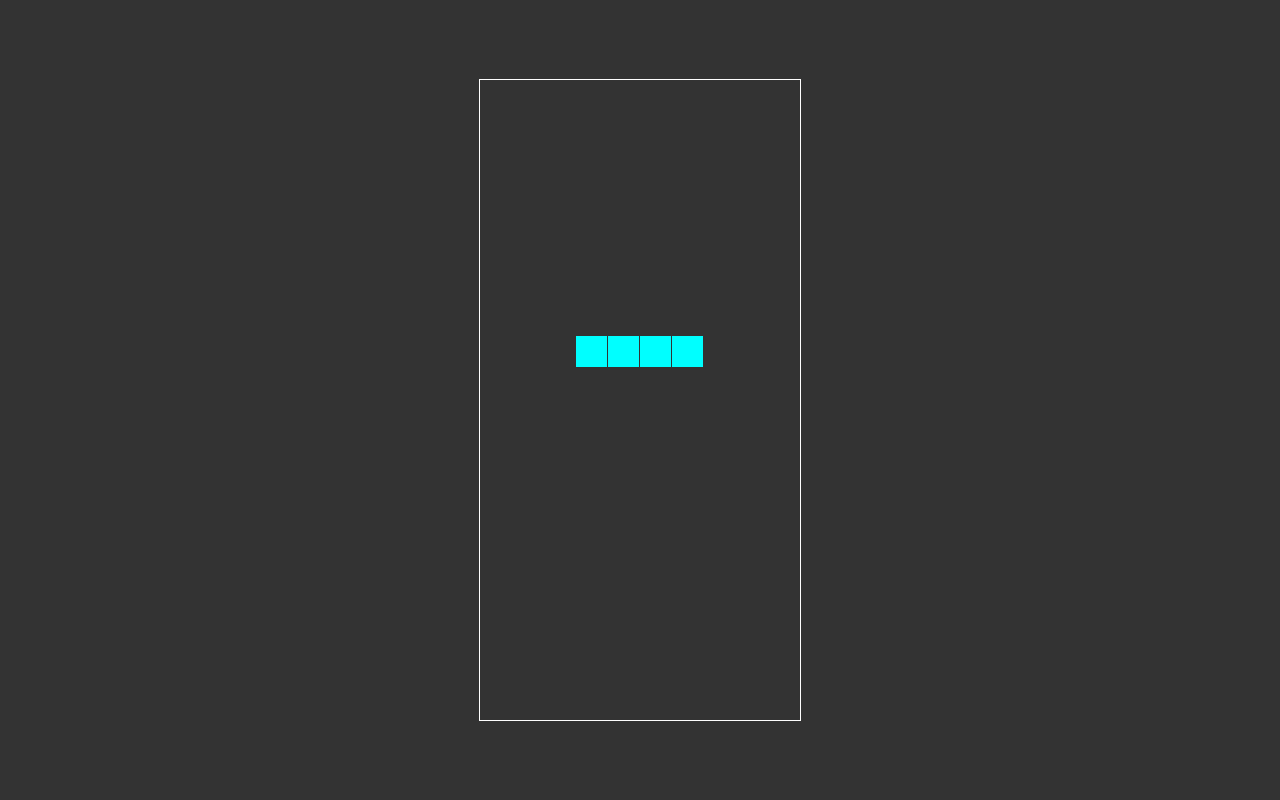
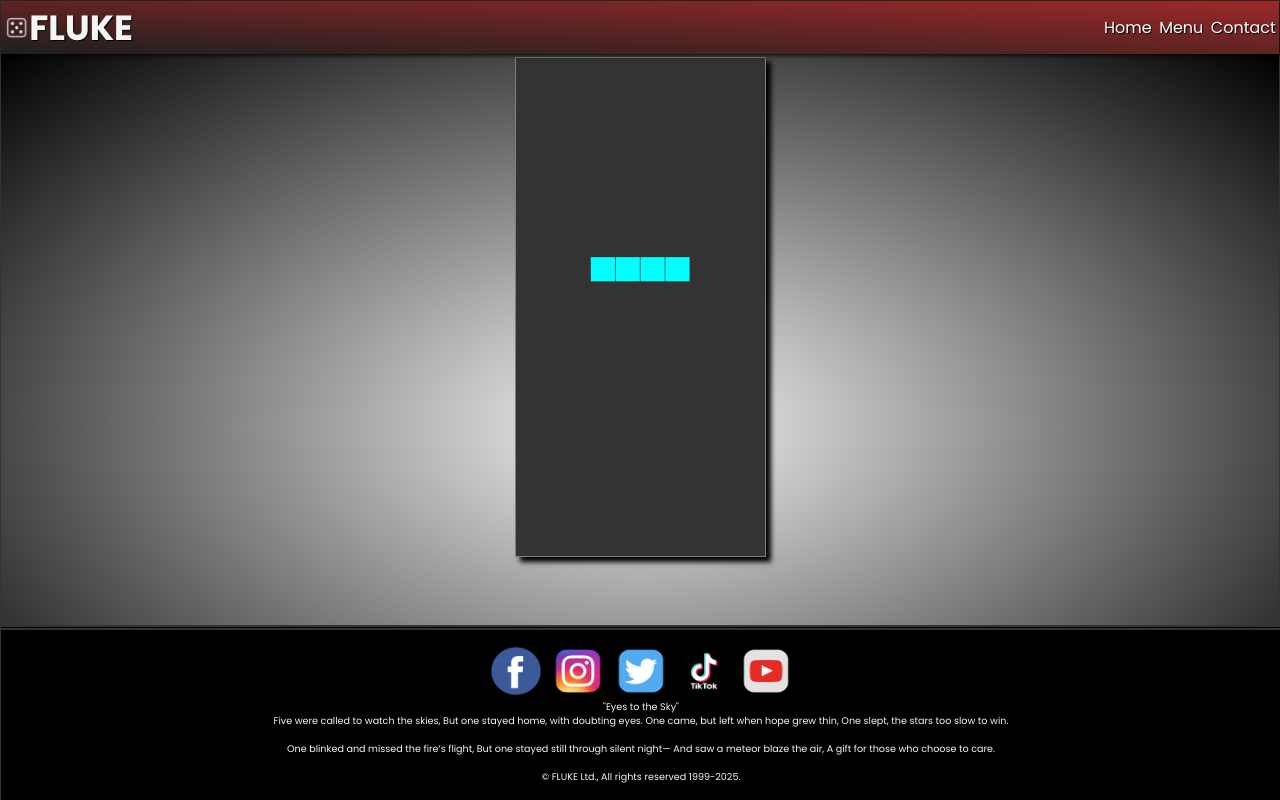
Before and after one commit to simplord123/tetris, a plain HTML site: page index.html in a window 1280 px wide. Drawn offline with Linux system fonts and the light colour scheme.

Commit message:
Update index.html

```diff
--- a/index.html
+++ b/index.html
@@ -1,28 +1,26 @@
 <!DOCTYPE html>
-<html>
+<html lang="en">
 <head>
+  <meta charset="UTF-8">
+  <meta name="viewport" content="width=device-width, initial-scale=1.0">
+  <link rel="icon" type="image/png" href="dice-5 (1).png">
+  <link rel="stylesheet" href="style.css">
   <title>Fluke.com</title>
-  <link rel="icon" type="image/png" href="dice-5 (1).png">
-  <meta charset="UTF-8">
-  <style>
-  html, body {
-    height: 100%;
-    margin: 0;
-  }
-
-  body {
-    background: #333;
-    display: flex;
-    align-items: center;
-    justify-content: center;
-  }
-
-  canvas {
-    border: 1px solid white;
-  }
-  </style>
 </head>
 <body>
+  <header>
+    <nav class="navbar">
+        <div class="navdiv">
+            <div class="logo"><a href="#"><img src="dice-5 (1).png" alt="dice" width="25" height="25">FLUKE</a></div>
+        <ul>
+            <li class="li"><a href="https://simplord123.github.io/home/">Home</a></li>
+            <li class="li"><a href="https://simplord123.github.io/7777group/">Menu</a></li>
+            <li class="li"><a href="https://t.me/Deus_servus" target="_blank">Contact</a></li>
+        </ul>
+    </div>
+    </nav>
+</header>
+<main>
 <canvas width="320" height="640" id="game"></canvas>
 <script>
 // https://tetris.fandom.com/wiki/Tetris_Guideline
@@ -316,5 +314,34 @@ document.addEventListener('keydown', function(e) {
 // start the game
 rAF = requestAnimationFrame(loop);
 </script>
+</main>
+<footer>
+  <a href="https://www.facebook.com/" target="_blank">
+  <img src="facebook.png" alt="facebook" width="60" height="50"></a>
+  <a href="https://www.instagram.com/accounts/login/?hl=en" target="_blank">
+  <img src="insta.png" alt="instagram" width="60" height="50"></a>
+  <a href="https://x.com/" target="_blank">
+  <img src="twitter.png" alt="X" width="60" height="50"></a>
+  <a href="https://www.tiktok.com/en" target="_blank">
+  <img src="tiktok.png" alt="tiktok" width="60" height="50"></a>
+  <a href="https://www.youtube.com/" target="_blank"><img src="youtube.png" alt="youtube" width="60" height="50"></a>
+<p>
+  "Eyes to the Sky"<br>
+  Five were called to watch the skies,
+  But one stayed home, with doubting eyes.
+  One came, but left when hope grew thin,
+  One slept, the stars too slow to win.
+</p>
+<br>
+<p>
+  One blinked and missed the fire’s flight,
+  But one stayed still through silent night—
+  And saw a meteor blaze the air,
+  A gift for those who choose to care.
+</p>
+<br>
+  <p>&copy; FLUKE Ltd., All rights reserved 1999-2025.
+</p>
+</footer>
 </body>
 </html>
```
